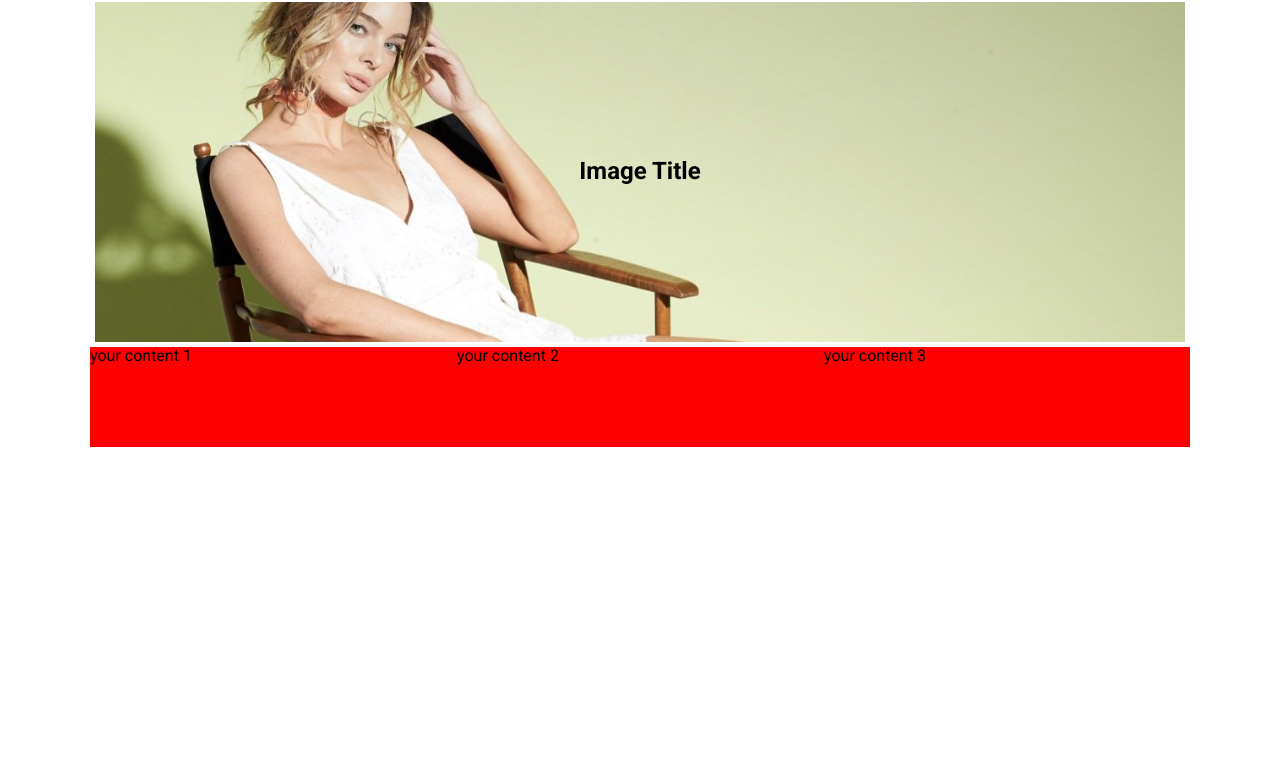
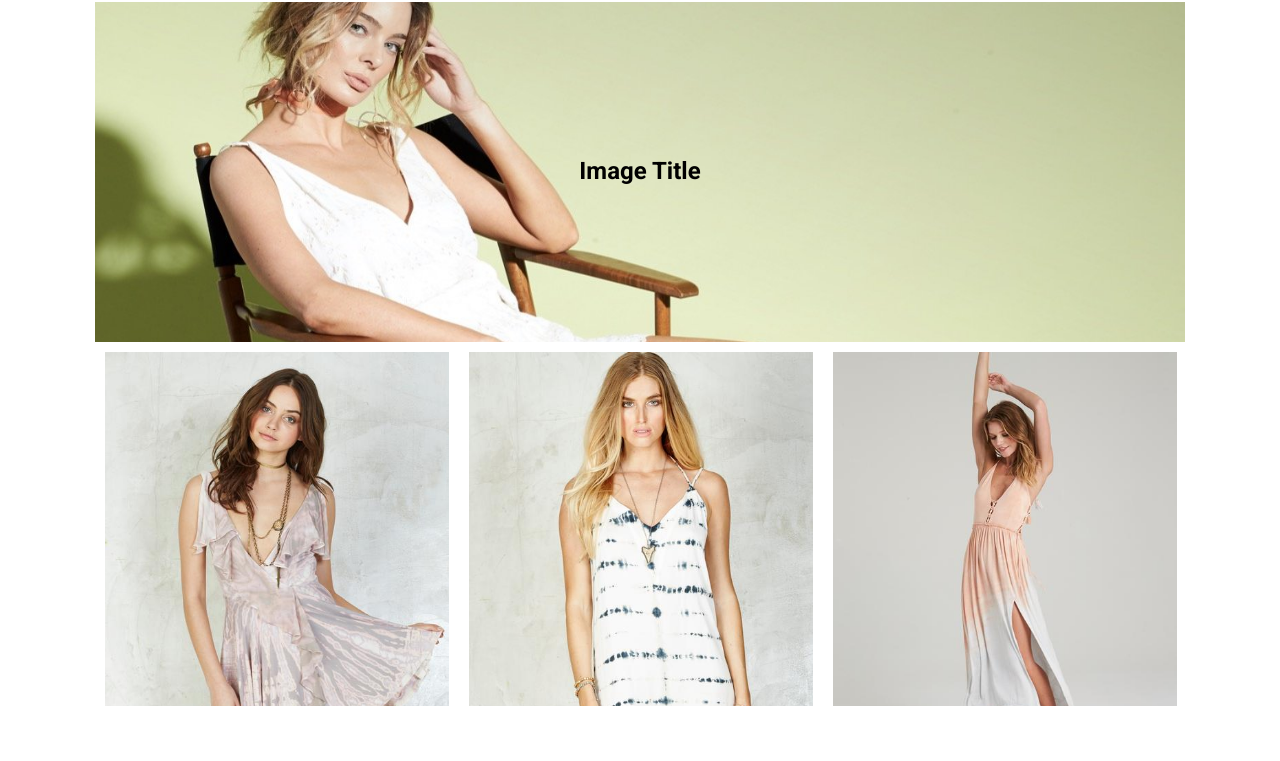
Before and after one commit to bryan-reed/shopify_theme, a website: page app/index.html in a window 1280 px wide. Shown: the part 1325-2086 px from the top of the page. Before the commit the page ends 1772 px from the top, so only its background shows below. Drawn offline with Linux system fonts and the light colour scheme.

Commit message:
Initial featured products section

```diff
--- a/app/assets/styles/modules/_featured-products.css
+++ b/app/assets/styles/modules/_featured-products.css
@@ -1,7 +1,9 @@
 .featured-products {
+    padding: 5px;
+    margin-bottom: 50px;
     &__product {
-        width: 250px;
-        height: 100px;
-        background-color: red;
+        height: 350px;
+        margin: 0 10px;
+        background-color: #ccc;
     }
 }
--- a/app/index.html
+++ b/app/index.html
@@ -156,12 +156,31 @@
         </div>
         <div class="featured-products container">
             <div class="slicker">
-                <div class="featured-products__product">your content 1</div>
-                <div class="featured-products__product">your content 2</div>
-                <div class="featured-products__product">your content 3</div>
-                <div class="featured-products__product">your content 4</div>
-                <div class="featured-products__product">your content 5</div>
-                <div class="featured-products__product">your content 6</div>
+                <div>
+                    <div class="featured-products__product">
+                        <img src="assets/images/gypsy3.jpg" />
+                    </div>
+                </div>
+                <div>
+                    <div class="featured-products__product">
+                        <img src="assets/images/gypsy2.jpg" />
+                    </div>
+                </div>
+                <div>
+                    <div class="featured-products__product">
+                        <img src="assets/images/dress.jpg" />
+                    </div>
+                </div>
+                <div>
+                    <div class="featured-products__product">
+                        <img src="assets/images/gypsy2.jpg" />
+                    </div>
+                </div>
+                <div>
+                    <div class="featured-products__product">
+                        <img src="assets/images/gypsy3.jpg" />
+                    </div>
+                </div>
               </div>
         </div>
 
```
Also changed, not shown: docs/index.html (+26 -7 lines), app/dist/styles/styles.css, 2 other files.
